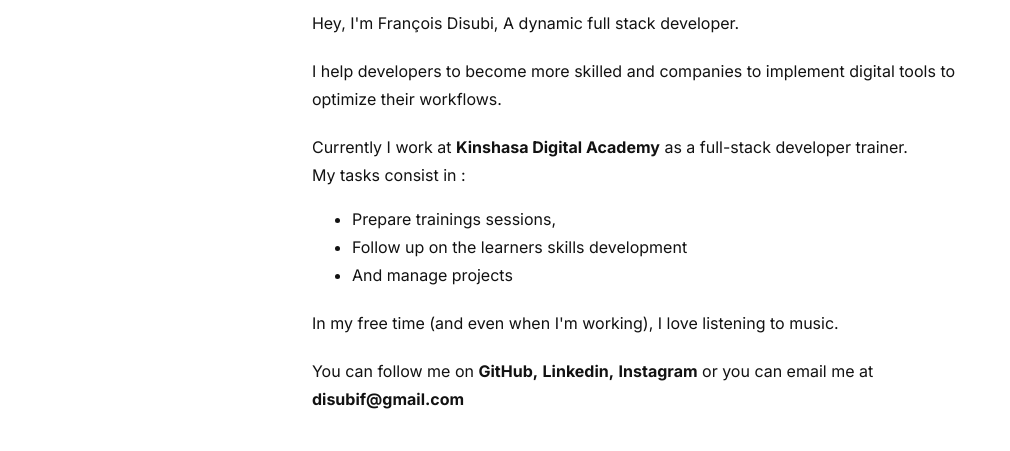
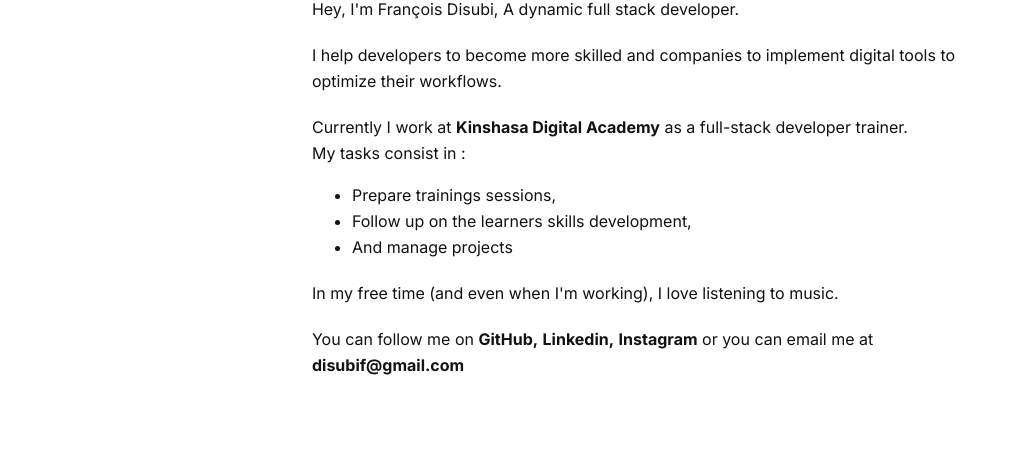
Before and after one commit to fdis111/gatsby-markdown-blog, a Gatsby site: page / in a window 1280 px wide. Shown: the part 395-846 px from the top of the page, without its empty margins (0-1010 px from the left). After the commit the page ends 811 px from the top, so only its background shows below. Built offline with nearby package versions, Linux system fonts and the light colour scheme; Gatsby itself is replaced by a stand-in of ours.

Commit message:
fix: line height

```diff
--- a/src/pages/index.jsx
+++ b/src/pages/index.jsx
@@ -21,7 +21,7 @@ const IndexPage = () => {
         My tasks consist in :
         <ul>
           <li>Prepare trainings sessions,</li>
-          <li>Follow up on the learners skills development</li>
+          <li>Follow up on the learners skills development,</li>
           <li> And manage projects</li>
         </ul>
       </p>
--- a/src/style/mainComponent.style.js
+++ b/src/style/mainComponent.style.js
@@ -7,6 +7,7 @@ const MainComponent = styled.main`
   padding: 10px;
   margin: auto;
   font-family: "Inter", sans-serif;
+  line-height: 26px;
   /* font-family: "Open Sans", sans-serif; */
 
   color: #121212;
@@ -22,7 +23,6 @@ const MainComponent = styled.main`
   p {
     margin-top: 1.25em;
     margin-bottom: 1.25em;
-    line-height: 28px;
   }
 `;
 
```
